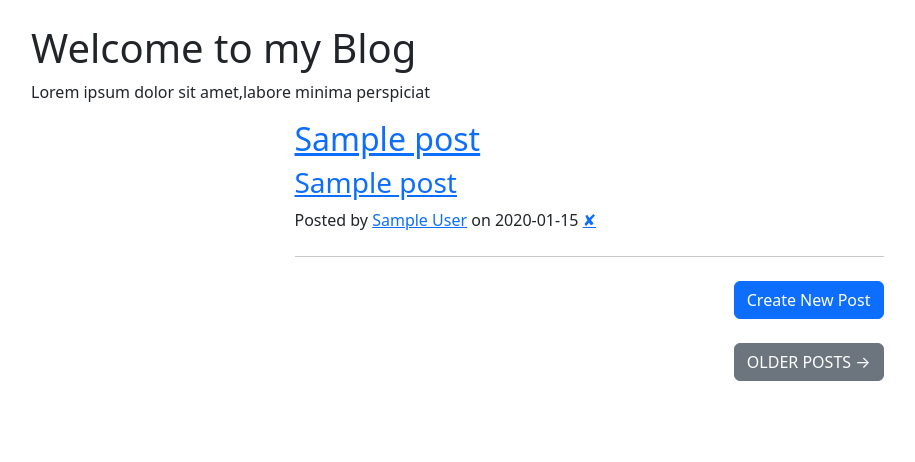
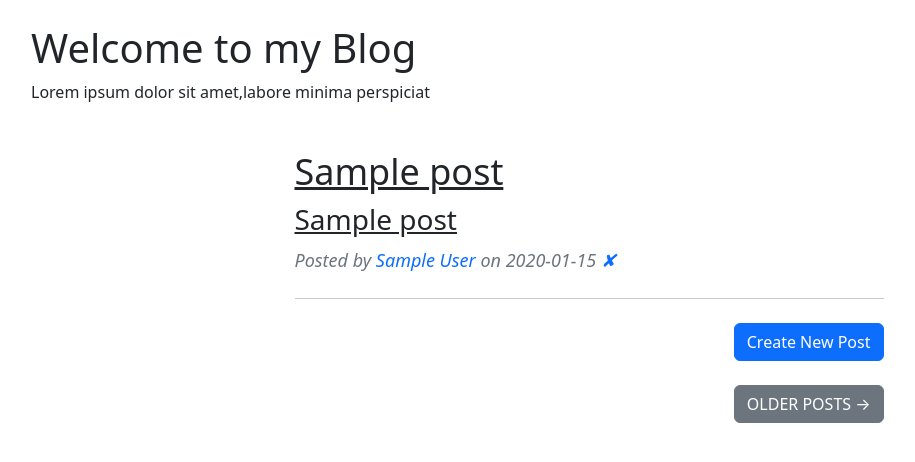
Before and after one commit to RalIlieva/flask-portfo-web-app, a Flask app: page /blog in a window 1280 px wide. Shown: the part 73-535 px from the top of the page, without its empty margins (51-966 px from the left). Run offline with Flask 3, Linux system fonts and the light colour scheme; a user stored in the database is signed in; tables that the repository leaves empty hold one stand-in row (values such as "Sample post"); some libraries are stand-ins or nearby versions.

Commit message:
Blog photo debugged with correct css - {{}} missing in the link

```diff
--- a/website/static/styles.css
+++ b/website/static/styles.css
@@ -1,3 +1,4 @@
+
 
 header.masthead {
   position: relative;
@@ -82,3 +83,35 @@ header.masthead .post-heading .meta a {
     font-size: 1.875rem;
   }
 }
+
+
+.post-preview > a {
+  color: #212529;
+}
+.post-preview > a:focus, .post-preview > a:hover {
+  text-decoration: none;
+  color: #0085A1;
+}
+.post-preview > a > .post-title {
+  font-size: 1.875rem;
+  margin-top: 1.875rem;
+  margin-bottom: 0.625rem;
+}
+.post-preview > a > .post-subtitle {
+  font-weight: 300;
+  margin-bottom: 0.625rem;
+}
+.post-preview > .post-meta {
+  font-size: 1.125rem;
+  font-style: italic;
+  margin-top: 0;
+  color: #6c757d;
+}
+.post-preview > .post-meta > a {
+  text-decoration: none;
+}
+@media (min-width: 992px) {
+  .post-preview > a > .post-title {
+    font-size: 2.25rem;
+  }
+}
--- a/website/templates/base.html
+++ b/website/templates/base.html
@@ -4,7 +4,7 @@
 {{ bootstrap.load_css() }}
 <head>
     <meta charset="UTF-8">
-    <link rel="stylesheet" href="url_for('static', filename='styles.css')">
+    <link rel="stylesheet" href="{{ url_for('static', filename='styles.css') }}">
     <title>{% block title %}Title{% endblock %}</title>
 </head>
 <body>
--- a/website/templates/make-post.html
+++ b/website/templates/make-post.html
@@ -7,7 +7,7 @@
 
 <header
   class="masthead"
-  style="background-image: url('../static/assets/img/edit-bg.jpg')"
+  style="background-image: url('../static/images/edit-bg.jpg')"
 >
   <div class="container position-relative px-4 px-lg-5">
     <div class="row gx-4 gx-lg-5 justify-content-center">
--- a/website/templates/post.html
+++ b/website/templates/post.html
@@ -6,7 +6,8 @@
 {% block body_content %}
 
 <!-- Page Header-->
-<header class="masthead" style="background-image: url('{{post.img_url}}')">
+<div class="container">
+<header class="masthead" style="background-image: url('{{post.img_url}}');  background-size: cover; background-position: center;">
   <div class="container position-relative px-4 px-lg-5">
     <div class="row gx-4 gx-lg-5 justify-content-center">
       <div class="col-md-10 col-lg-8 col-xl-7">
@@ -27,7 +28,7 @@
     </div>
   </div>
 </header>
-
+</div>
 <!-- Post Content -->
 <article>
   <div class="container px-4 px-lg-5">
```
Also changed, not shown: website/static/images/edit-bg.jpg (added).
